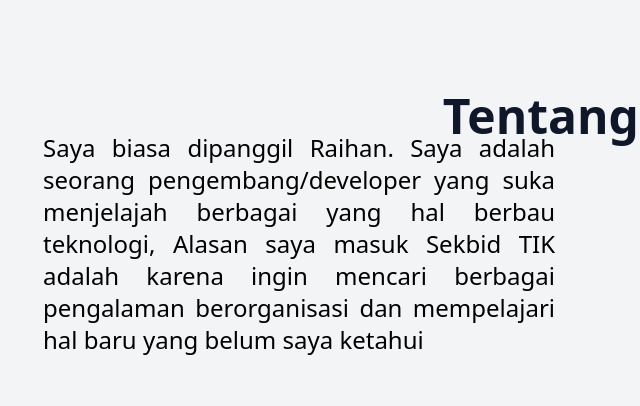
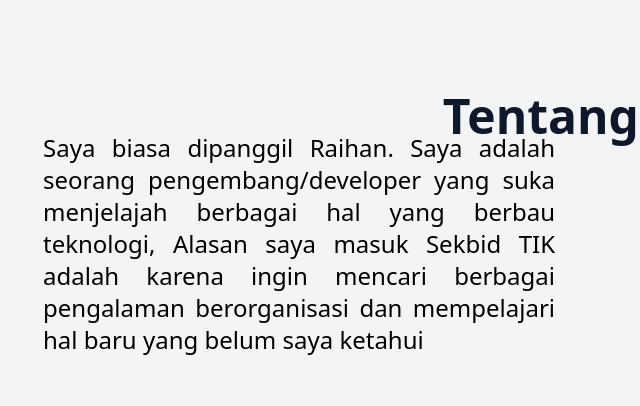
Before and after one commit to mraihanaf/essa-portofolio, a website: page index.html in a window 1280 px wide. Shown: the part 960-1366 px from the top of the page, 37-677 px from the left. Drawn offline with nearby package versions, Linux system fonts and the light colour scheme.

Commit message:
fix: typo

```diff
--- a/index.html
+++ b/index.html
@@ -82,7 +82,7 @@
 
             <!-- Text Block -->
             <p data-aos="fade-right" class="text-justify leading-normal text-1xl md:text-base lg:text-2xl text-base tracking-normal max-w-xs lg:max-w-xl md:max-w-md -mt-10 mb-20">
-                Saya biasa dipanggil <span class="font-medium">Raihan</span>. Saya adalah seorang  <span class="font-medium">pengembang/developer</span> yang suka menjelajah berbagai yang hal berbau teknologi, <span class="font-medium">Alasan saya masuk Sekbid TIK</span> adalah karena ingin mencari berbagai pengalaman berorganisasi dan mempelajari hal baru yang belum saya ketahui
+                Saya biasa dipanggil <span class="font-medium">Raihan</span>. Saya adalah seorang  <span class="font-medium">pengembang/developer</span> yang suka menjelajah berbagai hal yang berbau teknologi, <span class="font-medium">Alasan saya masuk Sekbid TIK</span> adalah karena ingin mencari berbagai pengalaman berorganisasi dan mempelajari hal baru yang belum saya ketahui
             </p>
         </div>
     </section>
```
